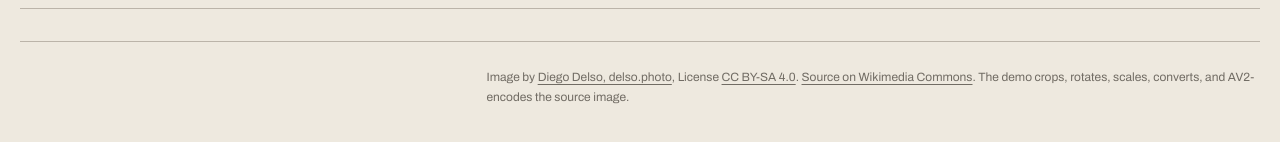
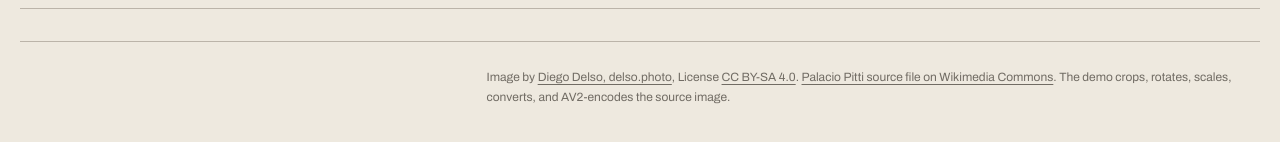
Before and after one commit to MathiasSchindler/avif2-experiment, a plain HTML site: page experimental/viewerdemo/index.html in a window 1280 px wide. Shown: the part 1712-1854 px from the top of the page. Drawn offline with Linux system fonts and the light colour scheme; no server answers.

```diff
--- a/experimental/viewerdemo/index.html
+++ b/experimental/viewerdemo/index.html
@@ -75,7 +75,7 @@
       <p>
         Image by <a href="http://delso.photo/">Diego Delso, delso.photo</a>,
         License <a href="https://creativecommons.org/licenses/by-sa/4.0/legalcode">CC BY-SA 4.0</a>.
-        <a id="commons-link" href="https://commons.wikimedia.org/">Source on Wikimedia Commons</a>.
+        <a id="commons-link" href="https://commons.wikimedia.org/wiki/File:Palacio_Pitti,_Florencia,_Italia,_2022-09-18,_DD_163-165_HDR.jpg">Palacio Pitti source file on Wikimedia Commons</a>.
         The demo crops, rotates, scales, converts, and AV2-encodes the source image.
       </p>
     </footer>
```
Also changed, not shown: experimental/viewerdemo/site/index.html (+1 -1 lines), 11 other files.
